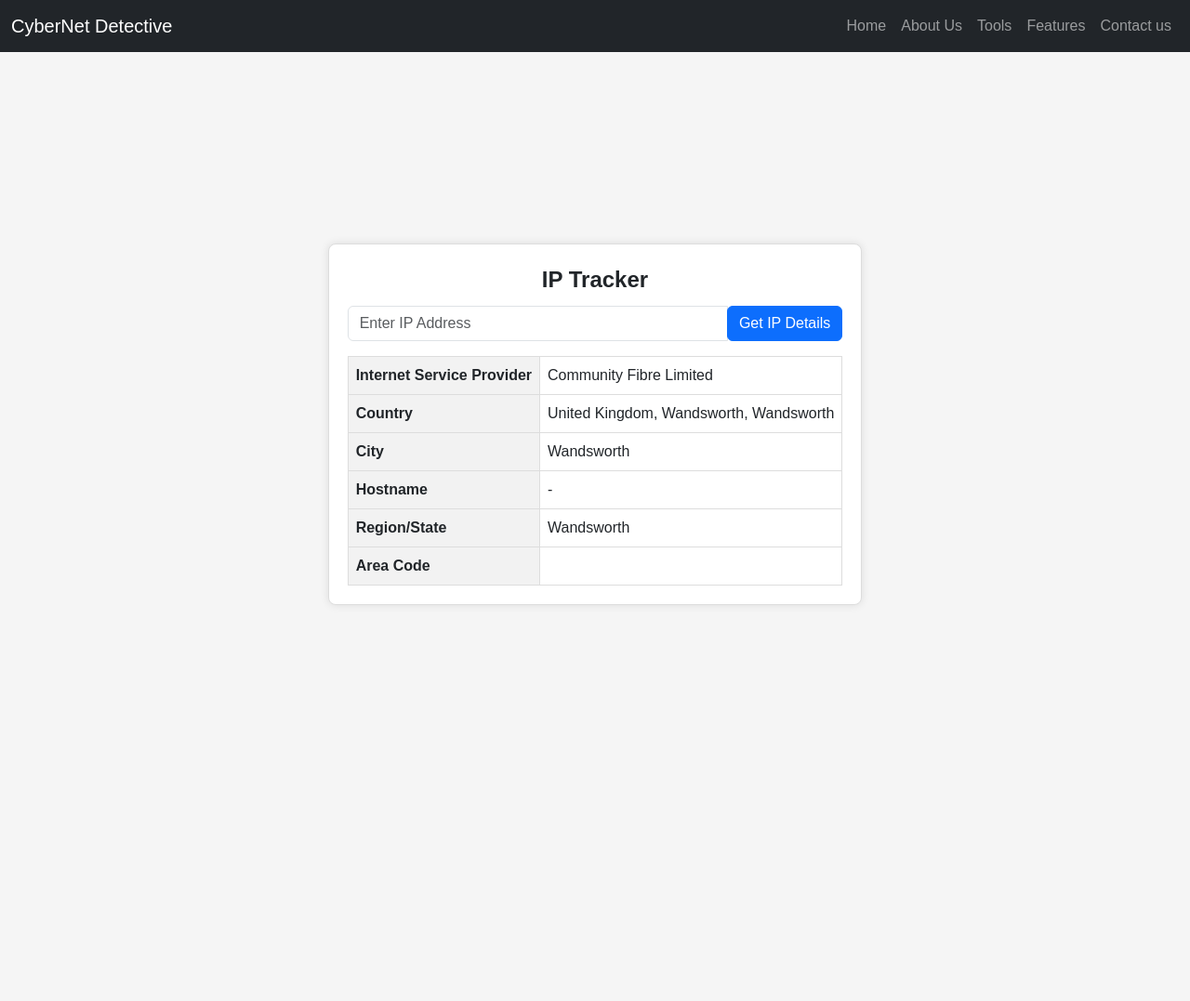
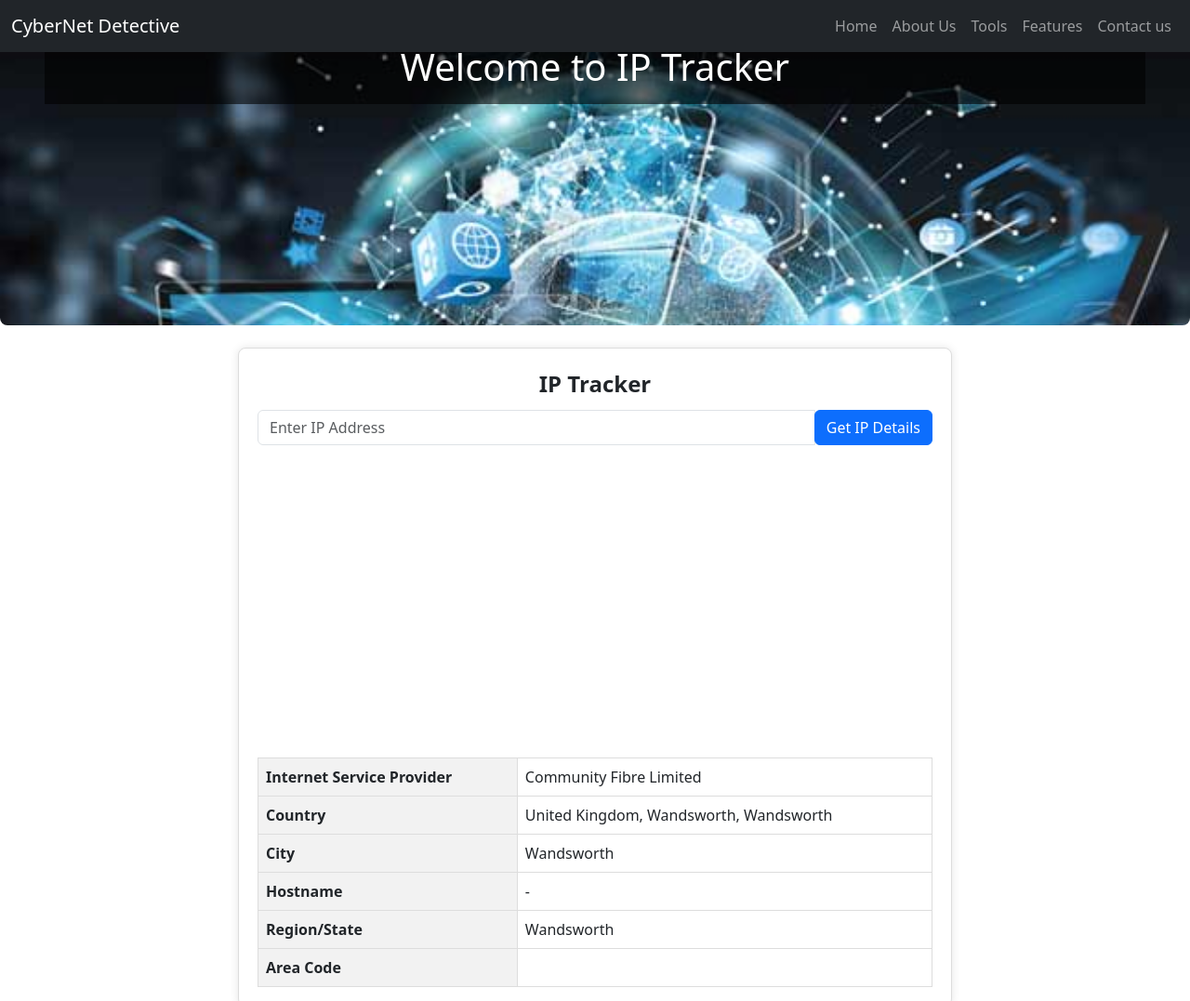
Before and after one commit to YTasheva/CyberNet-Detective, a plain HTML site: page IPTracker.html in a window 1280 px wide. Shown: the top 1077 px of the page at 93% size. Before the commit the page ends 856 px from the top, so only its background shows below. Drawn offline with nearby package versions, Linux system fonts and the light colour scheme.

Commit message:
updated ip css and html

```diff
--- a/IPTracker.html
+++ b/IPTracker.html
@@ -49,16 +49,35 @@
 
 </header>
 
+<div class="bannerip p-5 text-center bg-image rounded-3">
+  <div class="mask">
+  <div class="d-flex justify-content-center align-items-center h-100">
+    <div class="text-white">
+      <h1 class="mb-3">Welcome to IP Tracker</h1>
+    </div>
+  </div>
+</div>
+</div>
+  <section id="hero" class="container-fluid background-image">
+      <h2 class="hero p-2"></h2>
+
+  </section>
+
+
+
   <div class="ip-container">
       <div class="title">IP Tracker</div>
 
       <div class="input-group mb-3">
-    <input type="text" class="form-control" placeholder="Enter IP Address" id="search-input">
+        <input type="text" class="form-control" placeholder="Enter IP Address">
         <div class="input-group-append">
-      <button class="btn btn-primary" type="button" id="search-button">Get IP Details</button>
+          <button class="btn btn-primary" type="button">Get IP Details</button>
         </div>
       </div>
 
+      <div class="map-container">
+        <!-- Google Maps API -->
+      </div>
 
       <table class="info-table">
         <tr>
--- a/assets/css/IPstyle.css
+++ b/assets/css/IPstyle.css
@@ -1,15 +1,15 @@
 /* IP Page Styles */
-body {
-    font-family: Arial, sans-serif;
-    margin: 0;
-    padding: 0;
-    display: flex;
-    justify-content: center;
-    align-items: center;
-    height: 100vh;
-    background-color: #f5f5f5;
-    margin-top: 56px;
+.bannerip {
+    background-image: url("../Images/digital\ devices.jpg");
+    background-repeat: no-repeat;
+    Background-position: top;
+    background-size: cover;
+    background-attachment: fixed;
+    width: 100%;
+    height: 350px;
+    position: relative;
 }
+
 
 .ip-container {
     display: flex;
@@ -20,6 +20,8 @@ body {
     border-radius: 8px;
     box-shadow: 0 0 10px rgba(0, 0, 0, 0.1);
     background-color: #fff;
+    width: 60%;
+    margin:auto;
 }
 
 .title {
@@ -48,31 +50,12 @@ body {
     background-color: #f2f2f2;
 }
 
-/* Header and Navbar Styles */
-.scroll {
-    scroll-margin-top: 56px;
-    text-align: center;
+.map-container {
+    width: 100%;
+    height: 300px;
+    margin-bottom: 20px;
 }
 
-
-#hero {
-    padding: 0;
-    margin: 0;
+.mask {
+    background-color:rgba(0, 0, 0, 0.6);
 }
-
-.hero {
-    position: absolute;
-    bottom: 1%;
-    right: 5%;
-    background-color: #7cb0c77d;
-}
-
-.card img:hover {
-    cursor: pointer;
-}
-
-a:hover {
-    -webkit-box-shadow: 0 0 1rem rgba(0, 0, 0, 0.6);
-    box-shadow: 0 0 1rem rgba(0, 0, 0, 0.6);
-    background-color: var(--NAV--LINK-HOVER);
-}
```
Lines whose indentation alone changed are shown as unchanged.
